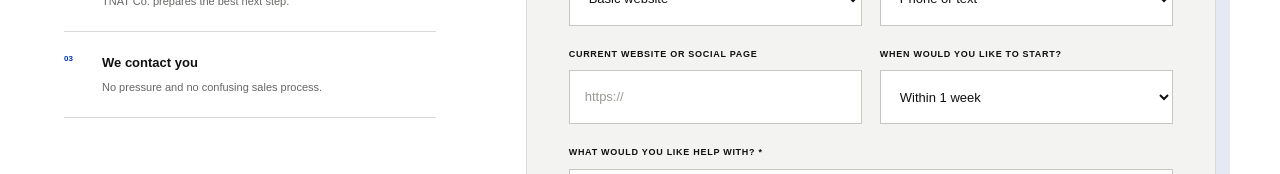
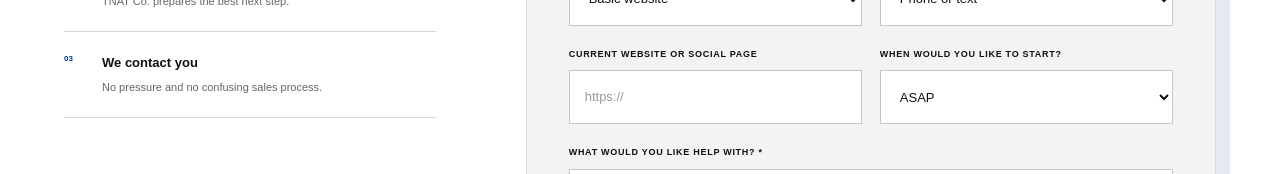
Before and after one commit to drinktnat/tnatco, a Next.js app: page /contact in a window 1280 px wide. Shown: the part 1354-1528 px from the top of the page. Built offline with nearby package versions, Linux system fonts and the light colour scheme.

Commit message:
Update project timeline choices

```diff
--- a/app/contact/ServiceRequestForm.tsx
+++ b/app/contact/ServiceRequestForm.tsx
@@ -133,10 +133,10 @@ export default function ServiceRequestForm() {
         </label>
         <label>
           <span>When would you like to start?</span>
-          <select name="Desired timeline" defaultValue="Within 1 week">
+          <select name="Desired timeline" defaultValue="ASAP">
+            <option>ASAP</option>
             <option>Within 1 week</option>
-            <option>Within 2 weeks</option>
-            <option>Within 1 month</option>
+            <option>Within a month</option>
             <option>Still exploring options</option>
           </select>
         </label>
```
